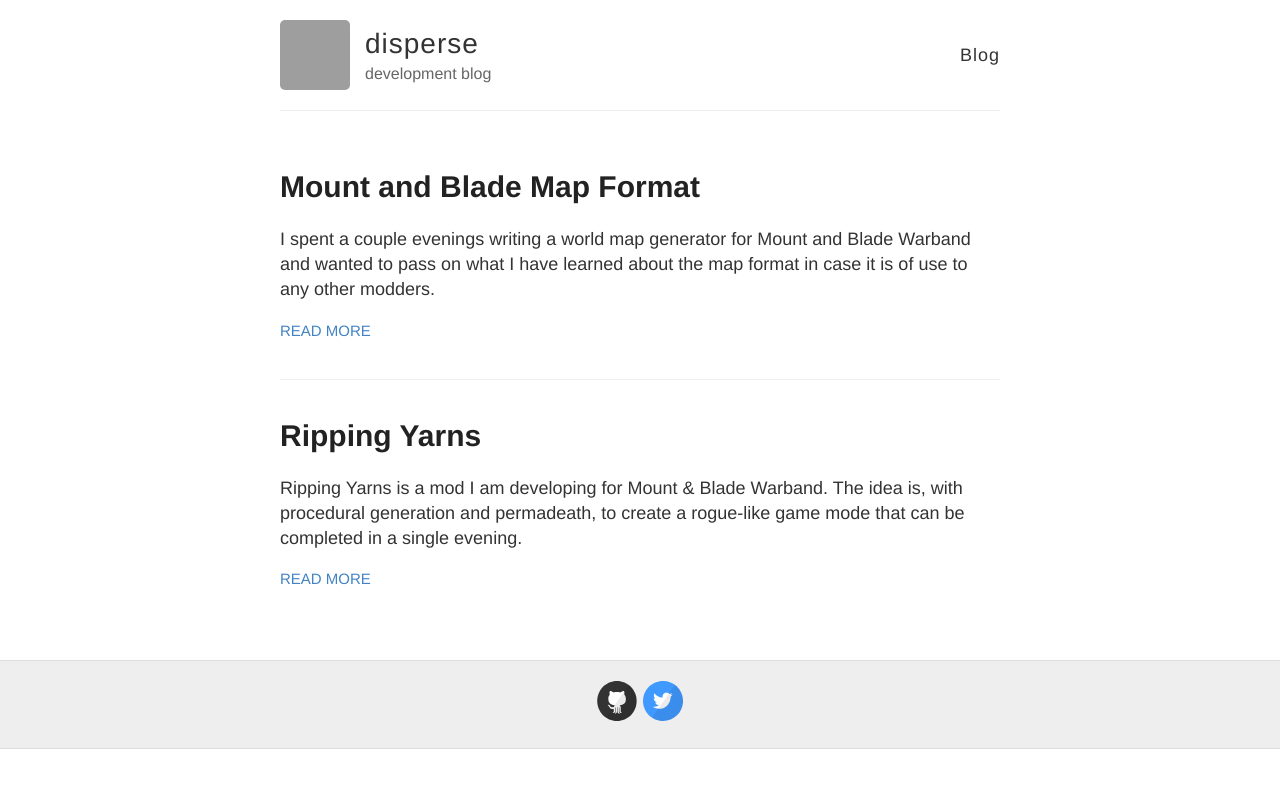
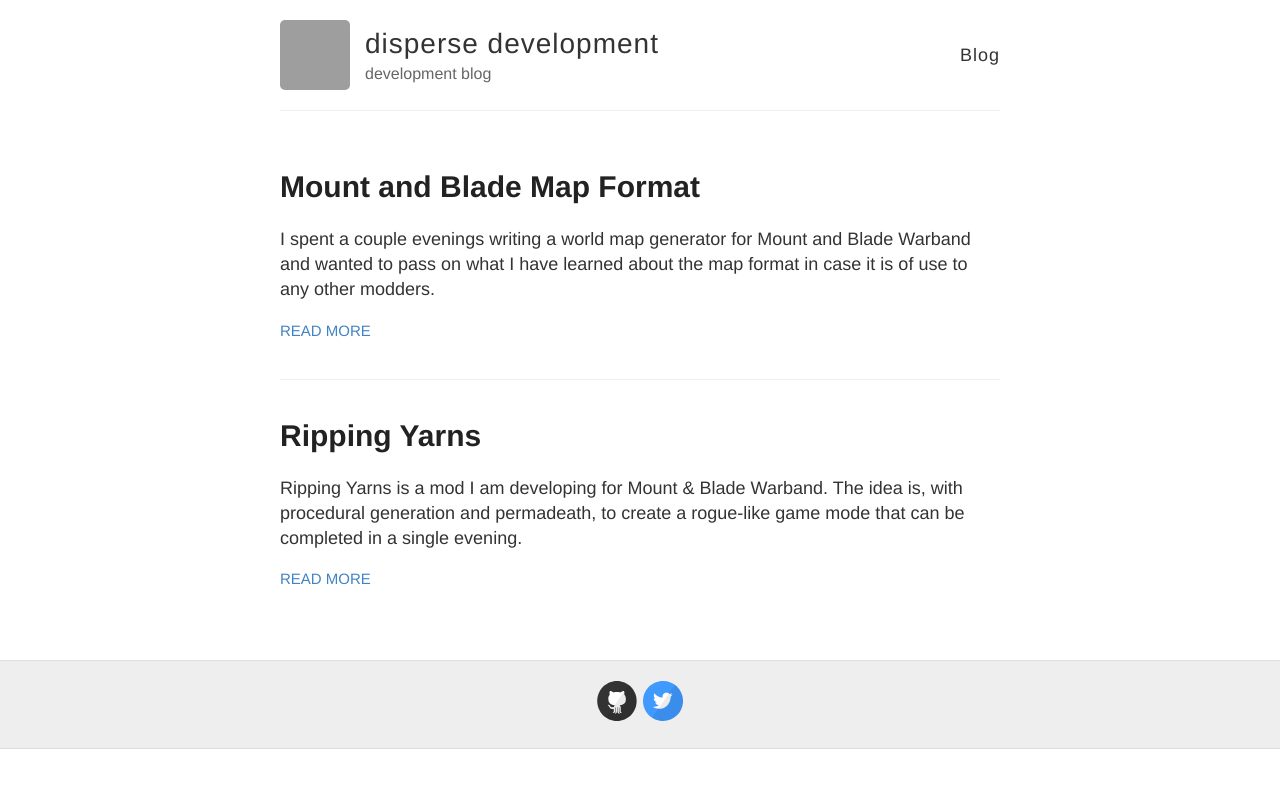
Before and after one commit to disperse/disperse.github.io, a Jekyll site: the page built from index.html, in a window 1280 px wide. Shown: the top 788 px of the page. Built offline with Jekyll 4.4.1, drawn with Linux system fonts in a browser that asks for light colours; Markdown is read by kramdown in place of the engine named in the settings; grey boxes are pictures that could not be loaded.

Commit message:
Change short name

```diff
--- a/_config.yml
+++ b/_config.yml
@@ -3,7 +3,7 @@
 #
 
 # Name of your site (displayed in the header)
-name: disperse
+name: disperse development
 
 # Short bio or description (displayed in the header)
 description: development blog
@@ -34,7 +34,7 @@ footer-links:
 
 # Enter your Disqus shortname (not your username) to enable commenting on posts
 # You can find your shortname on the Settings page of your Disqus account
-disqus: d_i_s_p_e_r_s_e
+disqus: d-i-s-p-e-r-s-e
 
 # Enter your Google Analytics web tracking code (e.g. UA-2110908-2) to activate tracking
 google_analytics:
```
